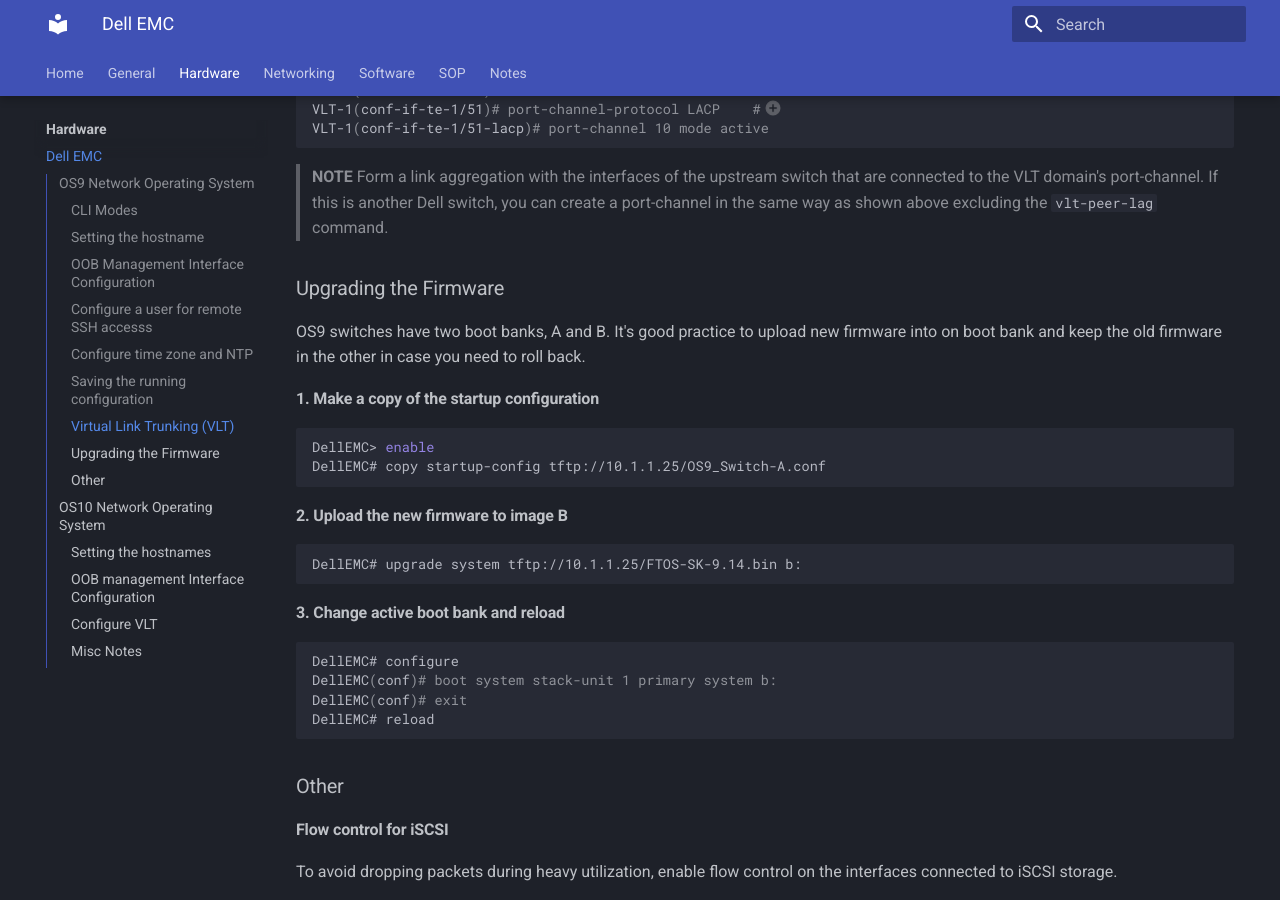
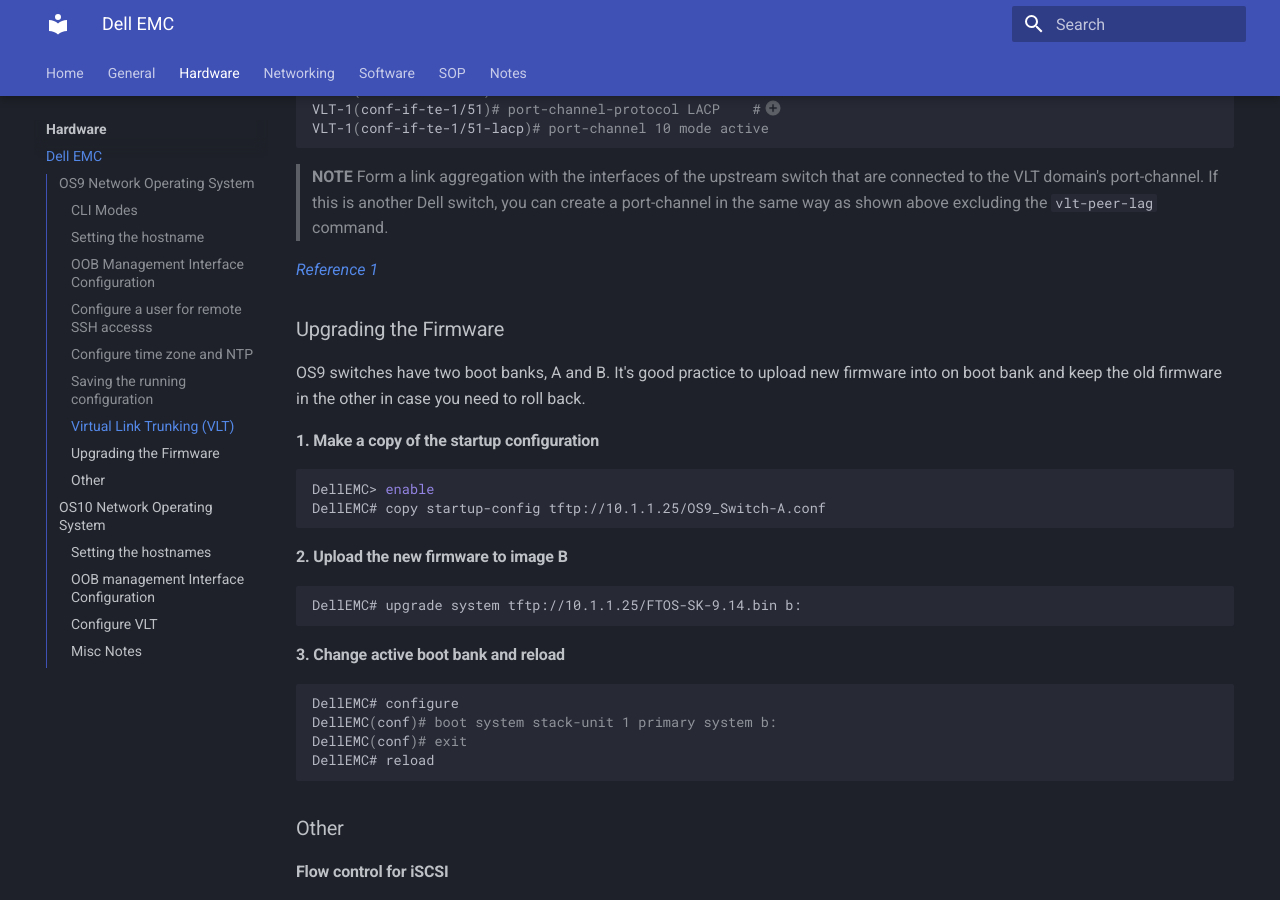
Before and after one commit to rmscode/binary-garden, an MkDocs documentation site: the page built from docs/hardware/dell-emc.md, in a window 1280 px wide and 900 px high, scrolled down 5349 px. Built offline with MkDocs 1.6.1 and Material for MkDocs 9.7.7, drawn with Linux system fonts in a browser that asks for light colours.

Commit message:
Update dell-emc.md

```diff
--- a/docs/hardware/dell-emc.md
+++ b/docs/hardware/dell-emc.md
@@ -297,6 +297,8 @@
 4. Joining the interface to the port-channel in LACP mode.
 
 > **NOTE** Form a link aggregation with the interfaces of the upstream switch that are connected to the VLT domain's port-channel. If this is another Dell switch, you can create a port-channel in the same way as shown above excluding the `vlt-peer-lag` command.
+
+[*Reference 1*](https://infohub.delltechnologies.com/l/dell-emc-networking-with-isilon-front-end-deployment-and-best-practices-1/layer-2-topology-configurations-7/)
 
 ### Upgrading the Firmware
 
```
